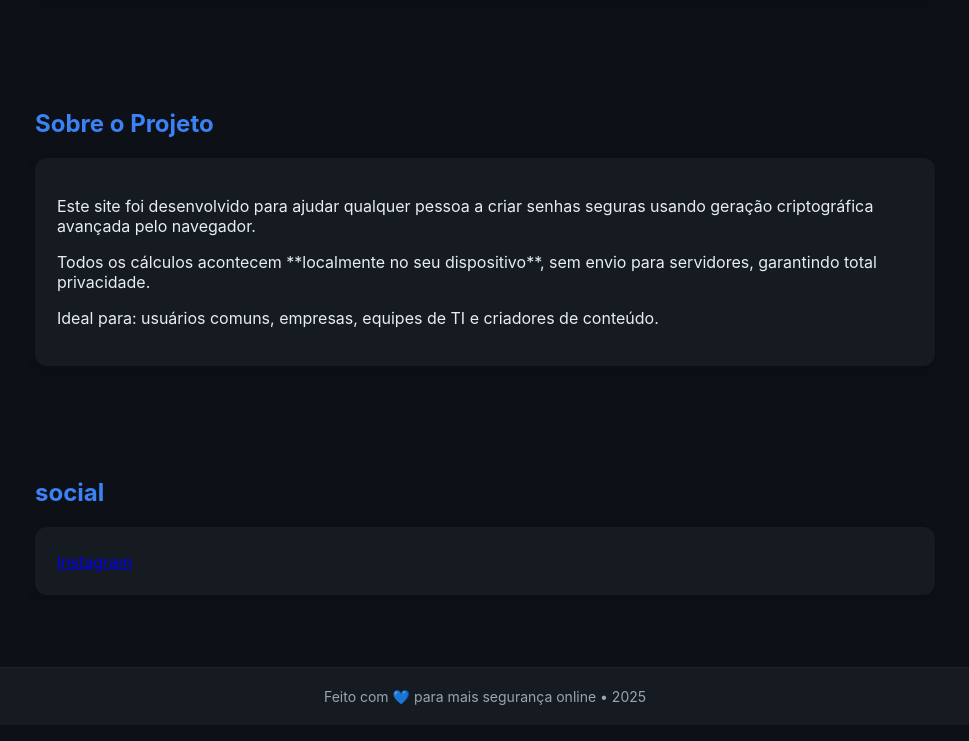
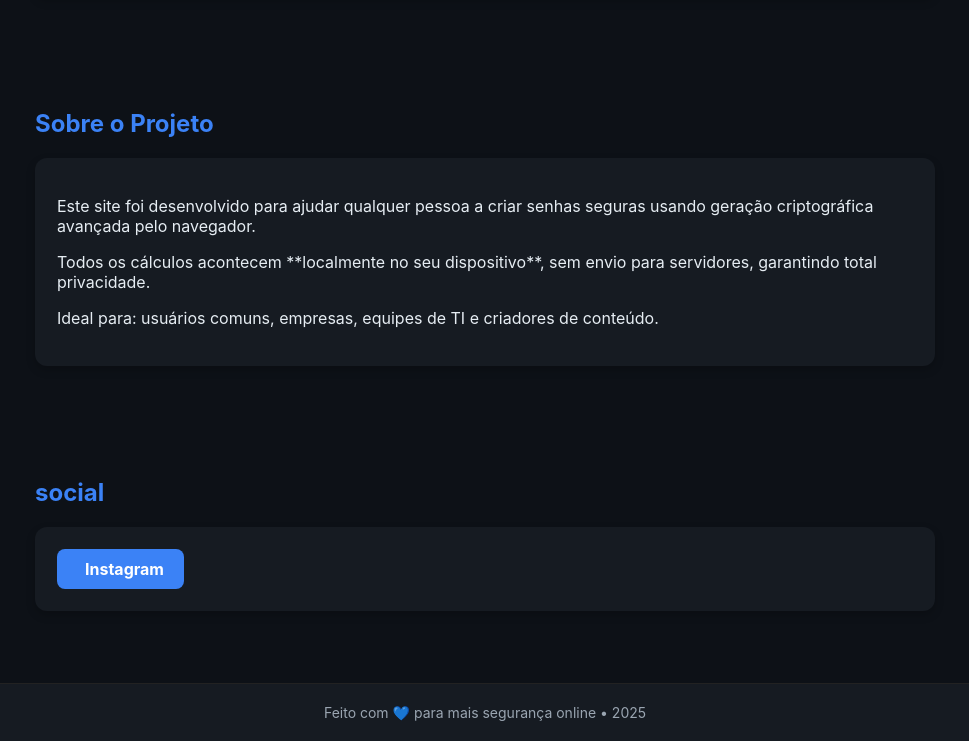
Before and after one commit to fogolima/Gerador-de-senhas-pro, a plain HTML site: page index.html in a window 1280 px wide. Shown: the part 1038-1779 px from the top of the page, without its empty margins (155-1124 px from the left). Drawn offline with Linux system fonts and the light colour scheme.

Commit message:
Refactor index.html for styling and navigation
Updated styles and added social link in navigation.

```diff
--- a/index.html
+++ b/index.html
@@ -7,7 +7,7 @@
 
 <style>
 /* ===================== */
-/*  ESTILO DARK PREMIUMS */
+/*  ESTILO DARK PREMIUM  */
 /* ===================== */
 
 :root {
@@ -156,7 +156,7 @@ footer {
 @media (max-width: 600px) {
   nav a { margin-left: 10px; font-size: 13px; }
 }
-btn-instagram {
+  .btn-instagram {
     background: #3b82f6;
     color: white;
     padding: 10px 20px;
@@ -174,7 +174,6 @@ btn-instagram {
   .btn-instagram:hover {
     background: rgb(10,55,223);
   }
-
 </style>
 </head>
 
@@ -189,6 +188,7 @@ btn-instagram {
     <a href="#gerador">Gerador</a>
     <a href="#dicas">Dicas</a>
     <a href="#sobre">Sobre</a>
+    <a href="#social">social</a>
   </nav>
 </header>
 
@@ -255,10 +255,10 @@ btn-instagram {
     <p>Este site foi desenvolvido para ajudar qualquer pessoa a criar senhas seguras usando geração criptográfica avançada pelo navegador.</p>
     <p>Todos os cálculos acontecem **localmente no seu dispositivo**, sem envio para servidores, garantindo total privacidade.</p>
     <p>Ideal para: usuários comuns, empresas, equipes de TI e criadores de conteúdo.</p>
-  </div>
+</div>
 </section>
-  <!-- ===================== -->
-<!--     Social       -->
+<!-- ===================== -->
+<!--        social     -->
 <!-- ===================== -->
 <section id="social">
   <h2>social</h2>
@@ -269,9 +269,6 @@ btn-instagram {
 </a>
 </div>
 </section>
-<!-- ===================== -->
-<!--        FOOTER         -->
-<!-- ===================== -->
 <footer>
   Feito com 💙 para mais segurança online • 2025
 </footer>
@@ -390,4 +387,4 @@ render();
 </script>
 
 </body>
-</html>
+      </html>
```
